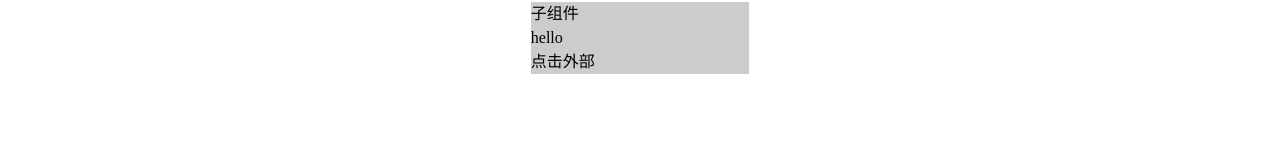
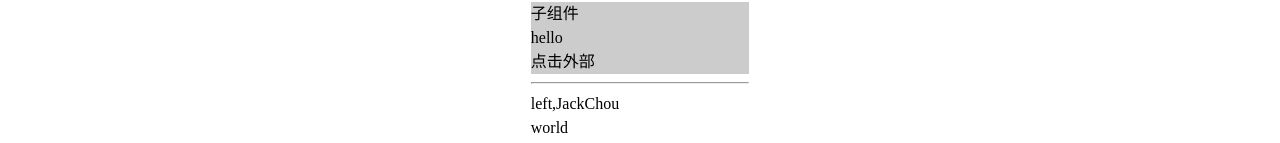
Before and after one commit to jackchoumine/advanced-vue-component-design-demos, a Vue app: page / in a window 1280 px wide. Shown: the part 635-778 px from the top of the page. Built offline with nearby package versions, Linux system fonts and the light colour scheme.

Commit message:
✅：FetchData

```diff
--- a/src/App.vue
+++ b/src/App.vue
@@ -26,6 +26,13 @@
         <p>点击外部</p>
       </div>
     </OnClickOutside>
+
+    <hr />
+    <FetchData>
+      <template #left="{ name }">left,{{ name }}</template>
+      <p>world</p>
+      <template #right>right</template>
+    </FetchData>
   </div>
 </template>
 
@@ -33,7 +40,7 @@
 import { ref } from 'vue'
 import { ToggleInput, MyInput } from './components/controlled-component'
 import { DatePicker } from './components/third-lib'
-import { FormTable, OnClickOutside } from './components/render-prop'
+import { FormTable, OnClickOutside, FetchData } from './components/render-prop'
 
 const myInput = ref('我的输入')
 const title = ref('title')
--- /dev/null
+++ b/src/components/render-prop/FetchData.jsx
@@ -0,0 +1,12 @@
+/*
+ * @Description : renderLess 封装公共行为
+ * @Date        : 2022-07-19 03:25:16 +0800
+ * @Author      : JackChou
+ * @LastEditTime: 2022-07-19 03:45:16 +0800
+ * @LastEditors : JackChou
+ */
+
+export const FetchData = (props, { slots }) => {
+  const data = { name: 'JackChou' }
+  return [slots.left(data), slots.default(), slots.right()]
+}
--- a/src/components/render-prop/index.js
+++ b/src/components/render-prop/index.js
@@ -2,8 +2,9 @@
  * @Description : render-prop
  * @Date        : 2022-07-18 23:21:43 +0800
  * @Author      : JackChou
- * @LastEditTime: 2022-07-19 02:14:56 +0800
+ * @LastEditTime: 2022-07-19 03:37:25 +0800
  * @LastEditors : JackChou
  */
 export { default as FormTable } from './FormTable.vue'
 export { default as OnClickOutside } from './OnClickOutside.vue'
+export { FetchData } from './FetchData.jsx'
```
Also changed, not shown: 1 other file (tests, documents, lock files or other folders).
